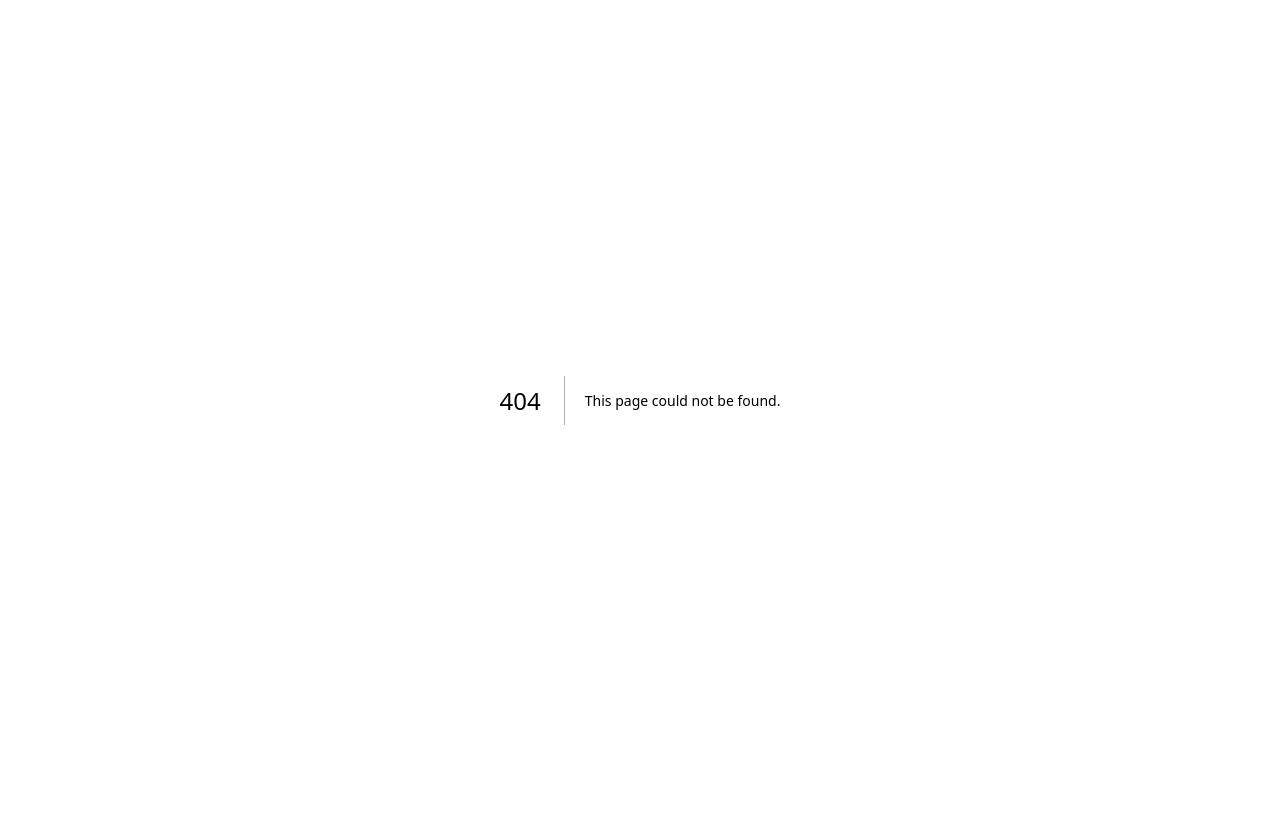
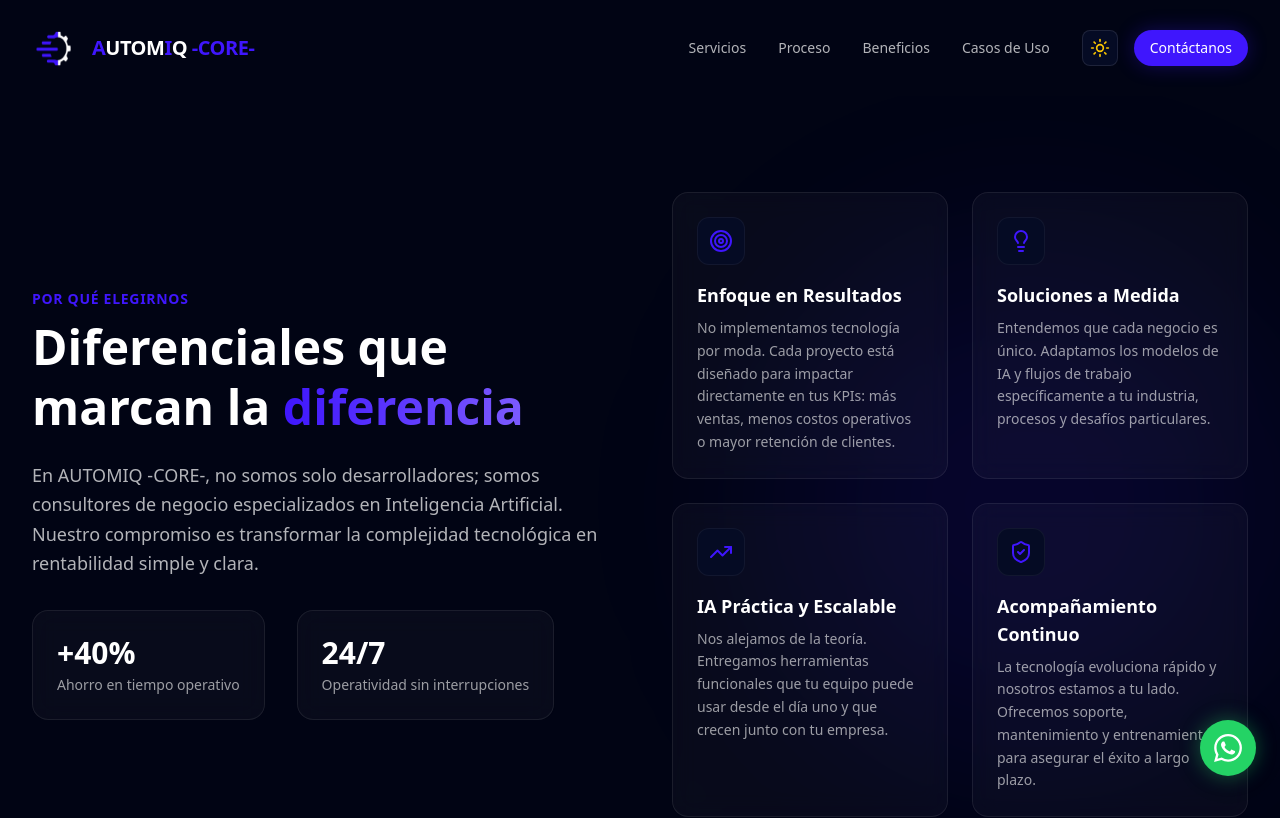
Before and after one commit to DarioBoza/automiqcore-web, a Next.js app: page /beneficios in a window 1280 px wide. Before the commit this address had no page. Shown: the top 818 px of the page. Built offline with nearby package versions, Linux system fonts and the light colour scheme.

Commit message:
feat: migración a estructura multipágina

```diff
--- /dev/null
+++ b/src/app/beneficios/page.js
@@ -0,0 +1,14 @@
+import { Benefits } from "@/components/sections/Benefits";
+
+export const metadata = {
+  title: "Beneficios | AUTOMIQ -CORE-",
+  description: "Los beneficios de integrar inteligencia artificial en tu negocio.",
+};
+
+export default function BeneficiosPage() {
+  return (
+    <div className="pt-24 pb-16">
+      <Benefits />
+    </div>
+  );
+}
--- /dev/null
+++ b/src/app/casos-uso/page.js
@@ -0,0 +1,14 @@
+import { UseCases } from "@/components/sections/UseCases";
+
+export const metadata = {
+  title: "Casos de Uso | AUTOMIQ -CORE-",
+  description: "Ejemplos prácticos de automatización e IA en diversas industrias.",
+};
+
+export default function CasosUsoPage() {
+  return (
+    <div className="pt-24 pb-16">
+      <UseCases />
+    </div>
+  );
+}
--- /dev/null
+++ b/src/app/contacto/page.js
@@ -0,0 +1,14 @@
+import { ContactForm } from "@/components/sections/ContactForm";
+
+export const metadata = {
+  title: "Contacto | AUTOMIQ -CORE-",
+  description: "Ponte en contacto con nosotros para transformar tu negocio.",
+};
+
+export default function ContactoPage() {
+  return (
+    <div className="pt-24 pb-16">
+      <ContactForm />
+    </div>
+  );
+}
--- a/src/app/layout.js
+++ b/src/app/layout.js
@@ -1,7 +1,9 @@
 import { Inter } from "next/font/google";
 import "./globals.css";
 import { Providers } from "./providers";
-
+import { Header } from "@/components/layout/Header";
+import { Footer } from "@/components/layout/Footer";
+import { WhatsAppButton } from "@/components/ui/WhatsAppButton";
 const inter = Inter({
   subsets: ["latin"],
   variable: "--font-inter",
@@ -17,7 +19,12 @@ export default function RootLayout({ children }) {
     <html lang="es" suppressHydrationWarning>
       <body className={`${inter.variable} font-sans antialiased bg-background text-foreground flex flex-col min-h-screen`}>
         <Providers>
-          {children}
+          <Header />
+          <main className="flex-grow">
+            {children}
+          </main>
+          <Footer />
+          <WhatsAppButton />
         </Providers>
       </body>
     </html>
--- a/src/app/page.js
+++ b/src/app/page.js
@@ -1,27 +1,9 @@
-import { Header } from "@/components/layout/Header";
-import { Footer } from "@/components/layout/Footer";
 import { Hero } from "@/components/sections/Hero";
-import { Services } from "@/components/sections/Services";
-import { Process } from "@/components/sections/Process";
-import { Benefits } from "@/components/sections/Benefits";
-import { UseCases } from "@/components/sections/UseCases";
-import { ContactForm } from "@/components/sections/ContactForm";
-import { WhatsAppButton } from "@/components/ui/WhatsAppButton";
 
 export default function Home() {
   return (
     <>
-      <Header />
-      <main className="flex-grow">
-        <Hero />
-        <Services />
-        <Process />
-        <Benefits />
-        <UseCases />
-        <ContactForm />
-      </main>
-      <Footer />
-      <WhatsAppButton />
+      <Hero />
     </>
   );
 }
--- /dev/null
+++ b/src/app/proceso/page.js
@@ -0,0 +1,14 @@
+import { Process } from "@/components/sections/Process";
+
+export const metadata = {
+  title: "Nuestro Proceso | AUTOMIQ -CORE-",
+  description: "Conoce cómo implementamos soluciones de IA en tu empresa paso a paso.",
+};
+
+export default function ProcesoPage() {
+  return (
+    <div className="pt-24 pb-16">
+      <Process />
+    </div>
+  );
+}
--- /dev/null
+++ b/src/app/servicios/page.js
@@ -0,0 +1,14 @@
+import { Services } from "@/components/sections/Services";
+
+export const metadata = {
+  title: "Servicios | AUTOMIQ -CORE-",
+  description: "Descubre nuestros servicios de Inteligencia Artificial para negocios.",
+};
+
+export default function ServiciosPage() {
+  return (
+    <div className="pt-24 pb-16">
+      <Services />
+    </div>
+  );
+}
--- a/src/components/layout/Header.jsx
+++ b/src/components/layout/Header.jsx
@@ -19,10 +19,10 @@ export function Header() {
   }, []);
 
   const navLinks = [
-    { name: 'Servicios', href: '#servicios' },
-    { name: 'Proceso', href: '#proceso' },
-    { name: 'Beneficios', href: '#beneficios' },
-    { name: 'Casos de Uso', href: '#casos-uso' },
+    { name: 'Servicios', href: '/servicios' },
+    { name: 'Proceso', href: '/proceso' },
+    { name: 'Beneficios', href: '/beneficios' },
+    { name: 'Casos de Uso', href: '/casos-uso' },
   ];
 
   return (
@@ -51,7 +51,7 @@ export function Header() {
             ))}
             <div className="flex items-center gap-4">
               <ThemeToggle />
-              <Button href="#formulario-contacto" size="sm">
+              <Button href="/contacto" size="sm">
                 Contáctanos
               </Button>
             </div>
@@ -83,7 +83,7 @@ export function Header() {
               {link.name}
             </Link>
           ))}
-          <Button href="#formulario-contacto" className="mt-4 w-full" onClick={() => setIsMobileMenuOpen(false)}>
+          <Button href="/contacto" className="mt-4 w-full" onClick={() => setIsMobileMenuOpen(false)}>
             Contáctanos
           </Button>
         </div>
```
